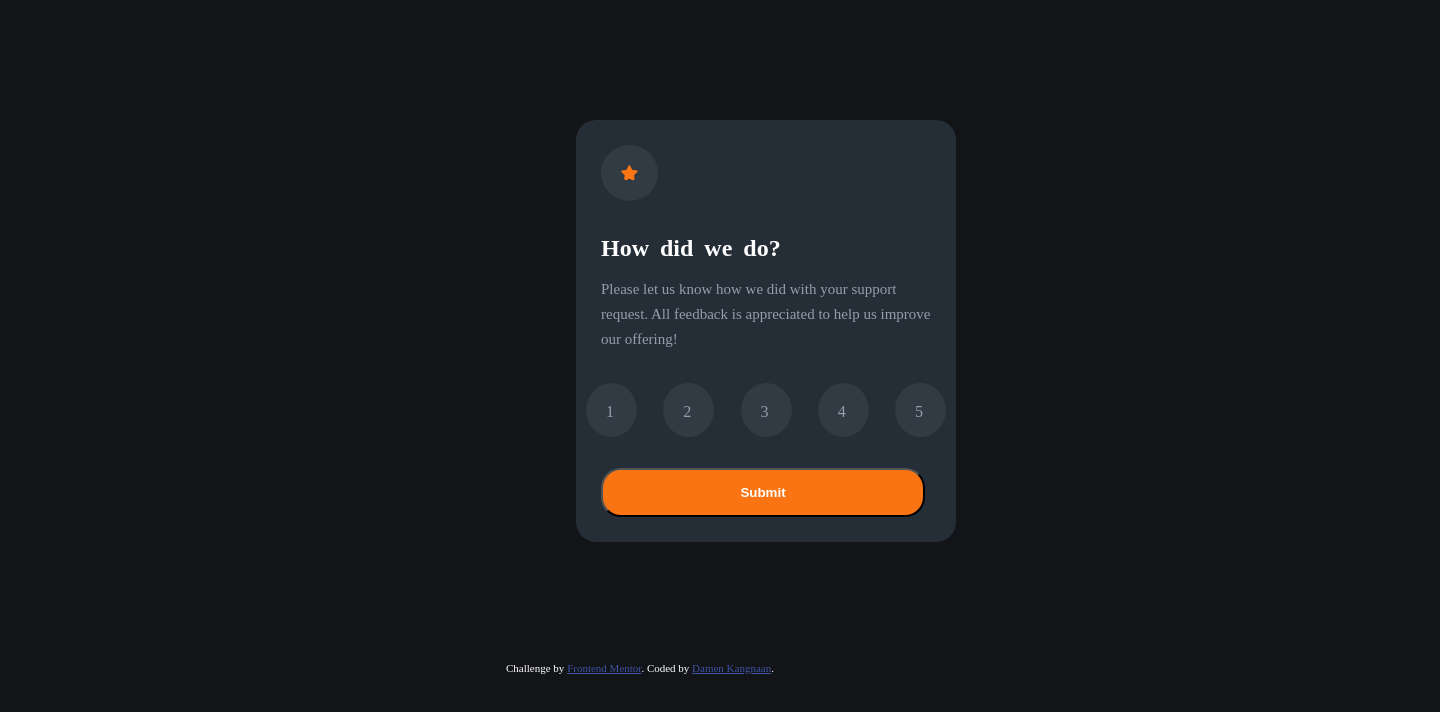
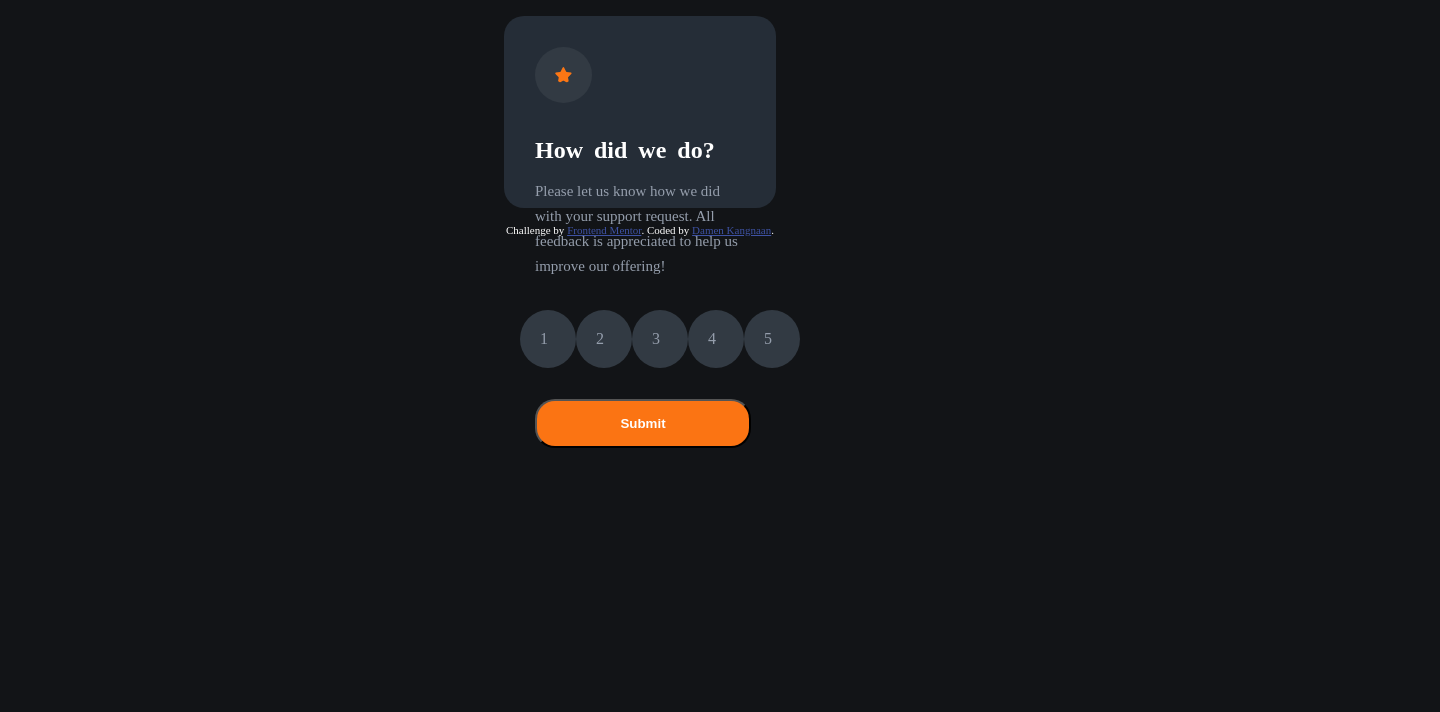
Before and after one commit to Damenkay/Interactive-rating-component, a plain HTML site: page index.html in a window 1280 px wide. Shown: the whole page, 1440 px wide, since content can reach past the window. Drawn offline with Linux system fonts and the light colour scheme.

Commit message:
second commit

```diff
--- a/index.html
+++ b/index.html
@@ -4,6 +4,7 @@
   <meta charset="UTF-8">
   <meta name="viewport" content="width=device-width, initial-scale=1.0">
   <link rel="stylesheet" href="main.css">
+  <link rel="stylesheet" href="mobile-style.css">
   <link rel="icon" type="image/png" sizes="32x32" href="./images/favicon-32x32.png">
   <title>Frontend Mentor | Interactive rating component</title>
 </head>
--- a/main.css
+++ b/main.css
@@ -6,10 +6,11 @@ body{
     background-color: hsl(216, 12%, 8%);
     color: #ffffff;
     font-family: outfit ;
+
 }
 
 .main-container{
-    width: 1440px;
+    max-width: 1440px;
 }
 #rating h2{
     margin: 15px;
@@ -24,12 +25,11 @@ body{
 }
 #rating{
     border-radius: 20px;
-    margin: 15vh auto;
-    margin-left: 40%;
-    width: 25%;
-    padding: 10px;
+    margin: 1em auto;
+    max-width: 15em;
+    max-height: 10em;
+    padding: 1em;
     background-color: hsl(213, 19%, 18%);
-    overflow: hidden;
 
 }
 #rating p{
@@ -49,8 +49,8 @@ body{
     padding: 20px;
     border-radius: 50%;
     margin: 16px 0px;
-    height: 14px;
-    width: 11px;
+    min-height: 1em;
+    min-width: 1em;
     color: hsl(217, 12%, 63%);
     font-weight: 400;
 }
@@ -112,5 +112,14 @@ button:hover{
 }
 
 
-.attribution { font-size: 11px; text-align: center; }
-.attribution a { color: hsl(228, 45%, 44%); }
+.attribution {
+    font-size: 11px;
+    text-align: center; }
+.attribution a { color: hsl(228, 45%, 44%);
+}
+
+@media (max-width:500px ) {
+    #rating h2{
+       display: none;
+    }
+}
```
